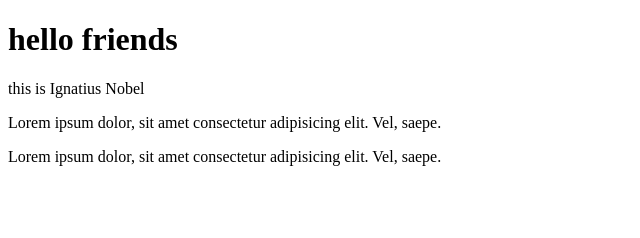
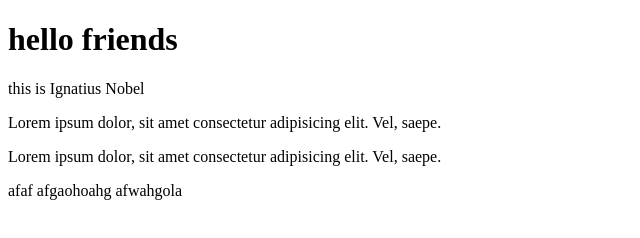
Before and after one commit to Ignatius-Nobel/datewithgit-sample, a plain HTML site: page hey.html in a window 1280 px wide. Shown: the whole page, without its empty margins (0-640 px from the left). Drawn offline with Linux system fonts and the light colour scheme.

Commit message:
modified

```diff
--- a/hey.html
+++ b/hey.html
@@ -11,5 +11,10 @@
     <p>this is Ignatius Nobel</p>
     <p>Lorem ipsum dolor, sit amet consectetur adipisicing elit. Vel, saepe.</p>
     <p>Lorem ipsum dolor, sit amet consectetur adipisicing elit. Vel, saepe.</p>
+
+    <p>afaf
+        afgaohoahg
+        afwahgola
+    </p>
 </body>
 </html>
```
